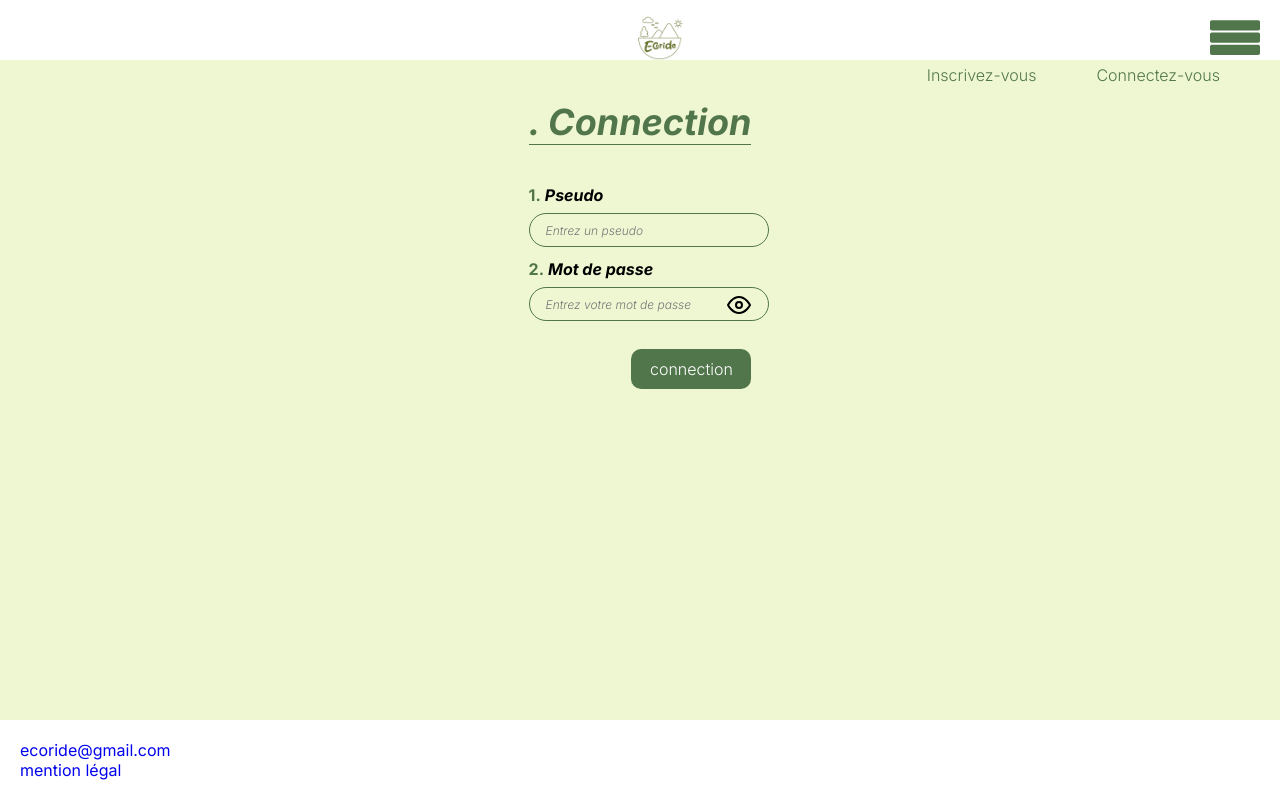
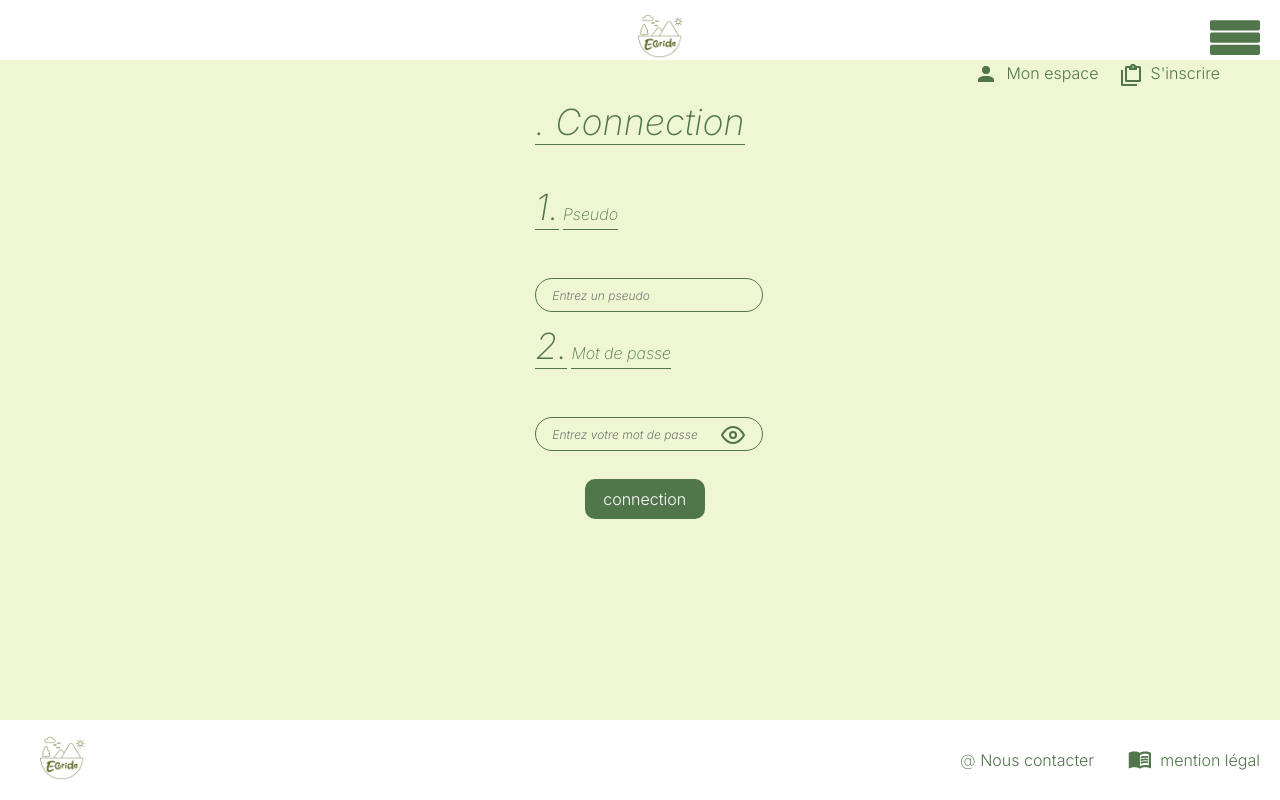
Before and after one commit to Minibrute90/ecoride, a PHP site: page /connection.php in a window 1280 px wide. Run offline with PHP 8.4, Linux system fonts and the light colour scheme.

Commit message:
refont 0804 home

```diff
--- a/connection.php
+++ b/connection.php
@@ -12,9 +12,9 @@
 </head>
 
 <body class="site">
-    <header>
+<header>
     <div class="first_rows">
-        <div class="logo">
+        <div class="logo_ban">
             <img src="img/logo_200px.png" alt="logo ecoride">
         </div>
         <nav class="navbar">
@@ -27,11 +27,14 @@
     <div class="second_rows">
             <nav class ="user">
                 <ul>
-                    <li><a href="inscription.php">Inscrivez-vous</Inscrivez-vous></a></li>
-                    <li><a href="connection.php">Connectez-vous</a></li>
+                    <img class="picto_nav" src="img/perso.png" alt="picto espace personnel">
+                        <li><a href="connection.php">Mon espace</Inscrivez-vous></a></li>
+                    <img class="picto_nav" src="img/inscription.png" alt="picto espace personnel">
+                    <li><a href="inscription.php">S'inscrire</a></li>
                 <ul>
+            <div class="menu_hamburger"><img src="img/bouton_burger.png" alt="menu hamburger"></div>
             </nav>
-            <div class="menu_hamburger"><img src="img/bouton_burger.png" alt="menu hamburger"></div>
+
     </div>
     </header>
 
@@ -64,11 +67,13 @@
     </section>
 
     <footer>
+        <div class="logo_ban">
+            <img src="img/logo_200px.png" alt="logo ecoride">
+        </div>
         <div class="bt_footer">
-            <div class="position_email">
-                <a class="email" href="#">ecoride@gmail.com</a>
-            </div>
-            <div class="position_mention">
+            <a class="email" href="#"><b>@</b> Nous contacter</a>
+            <div class="mention">
+                <img src="img/mention.png" alt="picto mentions légales">
                 <a class="mention" href="mention_legal.html" target="_blank">mention légal</a>
             </div>
         </div>
--- a/css/style.css
+++ b/css/style.css
@@ -1,13 +1,17 @@
-/*style global*/
+
+
+/*style global --------------------------------------------------------*/
 
 * {
     font-family: "Inter", sans-serif;
+    color: #51764B;
     font-size: 16px;
     list-style: none;
     text-decoration: none;
     flex-wrap:initial;
     margin:0;
     padding:0;
+    font-weight: 200;
 }
 
 body{
@@ -17,29 +21,11 @@ body{
 	min-height: 100vh;
 }
 
-input[type=text], input[type=password]{
-    padding-left:16px;
-    font-weight: 300;
-    font-style: italic;
-}
 
-input[type=date]{
-    padding-left:16px;
-    padding-right: 16px;
-    font-weight: 300;
-    font-style: italic;
-}
-
-p {
-    font-weight: 200;
-}
-
-.picto_nav{
-    margin-right: -32px;
-}
+/*--------------------------------------------------------------------*/
 
 
-/*style header*/
+/*style header -------------------------------------------------------*/
 
 header{
     display: flex;
@@ -64,11 +50,13 @@ header{
     align-items: center;
 }
 
-.logo img{
+.logo_ban img{
     width: 45px;
     margin-left: 40px;
     justify-content: center;
 }
+
+/*-------------------Navbar--------------------------------------------*/
 
 .navbar ul {
     margin-left: 200px;
@@ -105,77 +80,227 @@ nav.user li{
     margin-left: 40px;
 }
 
+.picto_nav{
+    margin-right: -32px;
+}
 
-/*style section_accueil*/
 
-section.presentation {
-    flex:1;
-    margin-top: 40px;
+/*--------------------------------------------------------------------*/
+
+
+/*style footer -------------------------------------------------------*/
+
+footer {
     display: flex;
     flex-direction: row;
-    justify-content: center;
+    justify-content:space-between;
+    align-items: center;
+    width: 100%;
+    height: 80px;
+    background-color:white;
 }
 
-article.presentation {
-    margin-right:40px;
-    margin-left:40px;
-    text-align: justify;
-    max-width: 500px;
+.bt_footer{
+    width: 300px;
+    display: flex;
+    margin-right: 40px;
+    justify-content: space-between;
+    flex-direction: row;
+    align-items: center;
 }
 
-.paragraphe {
-    margin-bottom: 20px;
+.mention{
+    margin-left: 8px;
+    display: flex;
+    flex-direction: row;
+    align-items: center;
 }
 
-.illustration_accueil {
-    display: flex;
-    flex-direction: column;
-    justify-content: center;
+
+/*--------------------------------------------------------------------*/
+
+
+/*style h ------------------------------------------------------------*/
+
+h1, h1.user_info, .message_inscprition, .pseudo{
+    color: #51764B;
+    margin-bottom: 40px;
+    font-size: 36px;
+    font-style: italic ;
+    border-bottom: 1px solid #51764B;
+}
+
+.h2_recherche-covoit{
+    margin-left: 4px;
+    font-weight: 300;
+    font-style: italic;
+}
+
+
+/*style font a -------------------------------------------------------*/
+
+.navbar a, nav.user a, .bt_footer a{
+    color: #51764B;
+    font-weight: 300;
+}
+
+.navbar a:hover, nav.user a:hover, .bt_footer a:hover{
+    border-bottom: 1px solid #51764B;
+}
+
+.navbar a.active {
+    font-weight: 800;
+    border-bottom: none;
+}
+
+.bouton_user a, .retour a{
+    color:white;
+}
+
+.bouton_user a:hover{
+    color:black;
+}
+
+
+/*--------------------------------------------------------------------*/
+
+
+/*style champs de saisie ---------------------------------------------*/
+
+input[type=text], input[type=password]{
+    padding-left:16px;
+    font-weight: 300;
+    font-style: italic;
+}
+
+input[type=date]{
+    padding-left:16px;
+    padding-right: 16px;
+    font-weight: 300;
+    font-style: italic;
+}
+
+.zone_input input {
+    margin-top: 8px;
+    width: 400px;
+    height: 32px;
+    background-color: #EFF7D2;
+    border: 1px solid #51764B;
     border-radius: 20px;
 }
 
-.illustration_accueil img{
-    border-radius: 20px;
-}
-
-.titre_recherche {
-    text-align: center;
-    margin-top: 20px;
+input.user{
+    margin-bottom: 12px;
 }
 
 
-.position_recherche{
-    margin-top:20px;
-    display: flex;
-    flex-direction: column;
-    justify-content: center;
+/*boutons ---------------------------------------------------------------------*/
+
+
+.bouton_recherche_covoit, .bouton_user{
+    margin-top:32px;
+    margin-right:40px;
+    display:flex;
+    flex-direction:row;
+    justify-content:flex-end;
 }
 
-.recherche form input{
-    height: 36px;
+.bouton_recherche_covoit [type=submit], .bouton_user [type="submit"], .retour li, .bouton_user li{
+    width: 120px;
+    height: 40px;
+    background-color: #51764B;
+    color:white;
+    font-weight: 300;
     border: none;
     border-radius: 10px;
-
 }
 
-
-.recherche form [type=submit]{
-    height: 36px;
-    margin-top: 12px;
-    background-color: #51764B;
-    color:white;
-    font-size: 12px;
-    border: none;
-    border-radius: 10px;
-    width:100%;
-}
-
-.recherche form [type=submit]:hover{
+.bouton_recherche_covoit [type=submit]:hover, .bouton_user [type="submit"]:hover, .retour li:hover, .bouton_user li:hover {
     background-color: #A8B47B;
     color: black;
 }
 
-/*style section accès covoiturages*/
+.bouton_user ul{
+    margin-top:80px;
+}
+
+
+/*-----------------------------------------------------------------------*/
+
+
+/*Animations -----------------------------------------------------------*/
+
+/*------------------------POUCE-----------------------------------------*/
+.anim_pouce{
+    display: flex;
+    flex-wrap: wrap;
+    flex-direction: column;
+    align-content: center;
+    margin-top:56px;
+    transform: rotate(-45deg);
+
+}
+.anim_pouce img {
+    width:150px;
+    animation: zoom-in-zoom-out 1.5s ease infinite;
+}
+
+@keyframes zoom-in-zoom-out {
+    0% {
+      scale: 100%;
+    }
+    50% {
+      scale: 150%;
+    }
+    100% {
+      scale: 100%;
+    }
+}
+
+/*-----------------------------------------------------------------------*/
+
+/*----------------------EYEPASSWORD--------------------------------------*/
+
+.zone_input .password-icon {
+    display: flex;
+    flex-direction: column;
+    align-items:last baseline;
+    margin-top: -40px;
+    margin-right: 12px;
+  }
+
+.zone_input .password-icon:hover {
+    cursor: pointer;
+    color: #ff4754;
+  }
+
+.zone_input .password-icon .feather-eye-off {
+    display: none;
+  }
+
+/*--------------------------------------------------------------------*/
+
+/*--------------------------------------------------------------------*/
+
+
+/*style section_index ------------------------------------------------*/
+
+section.index {
+    flex:1;
+}
+
+.logo_index{
+    margin-top: 80px;
+    margin-left: 40px;
+    height: 160px;
+    display: flex;
+}
+
+
+/*--------------------------------------------------------------------*/
+
+
+/*style section accès covoiturages -----------------------------------*/
 
 section.zone_accescovoit{
     flex:1;
@@ -202,63 +327,6 @@ article.zone_accescovoit{
     justify-content:space-between;
 }
 
-
-.zone_input input {
-    margin-top: 8px;
-    width: 400px;
-    height: 32px;
-    background-color: #EFF7D2;
-    border: 1px solid #51764B;
-    border-radius: 20px;
-}
-
-.zone_input input:focus{
-    border: #ff4754;
-
-}
-
-
-
-.zone_input .password-icon {
-    display: flex;
-    flex-direction: column;
-    align-items:last baseline;
-    margin-top: -40px;
-    margin-right: 12px;
-  }
-
-.zone_input  .password-icon:hover {
-    cursor: pointer;
-    color: #ff4754;
-  }
-
-.zone_input .password-icon .feather-eye-off {
-    display: none;
-  }
-
-.bouton_recherche_covoit{
-    margin-top:32px;
-    margin-right:40px;
-    display:flex;
-    flex-direction:row;
-    justify-content:flex-end;
-}
-
-.bouton_recherche_covoit [type=submit]{
-    width: 120px;
-    height: 40px;
-    background-color: #51764B;
-    color:white;
-    font-weight: 300;
-    border: none;
-    border-radius: 10px;
-}
-
-.bouton_recherche_covoit [type=submit]:hover{
-    background-color: #A8B47B;
-    color: black;
-}
-
 article.resultat_covoit{
     margin-top:80px;
     margin-left: 40px;
@@ -314,62 +367,6 @@ input.user{
 .condition p{
     font-size: 14px;
     font-style: italic;
-}
-
-.bouton_user{
-    margin-top:32px;
-    display:flex;
-    flex-direction:row;
-    justify-content:flex-end;
-}
-
-.bouton_user [type="submit"], .retour li {
-    display: flex;
-    flex-direction: column;
-    justify-content: center;
-    text-align: center;
-    width: 120px;
-    height: 40px;
-    background-color: #51764B;
-    color:white;
-    font-weight: 300;
-    border: none;
-    border-radius: 10px;
-}
-
-.bouton_user [type="submit"]:hover, .retour li:hover{
-    background-color: #A8B47B;
-    color: black;
-}
-
-.bouton_user ul{
-    margin-top:80px;
-}
-
-.bouton_user li{
-    display: flex;
-    flex-direction: column;
-    justify-content: center;
-    text-align: center;
-    width: 160px;
-    height: 40px;
-    background-color: #51764B;
-    font-weight: 300;
-    border-radius: 10px;
-}
-
-.bouton_user li:hover{
-    background-color: #A8B47B;
-    width: 160px;
-    height: 40px;
-}
-
-.bouton_user a, .retour a{
-    color:white;
-}
-
-.bouton_user a:hover{
-    color:black;
 }
 
 p.erreur{
```
Also changed, not shown: other parts of css/style.css (+11 -71 lines), accesaucovoiturages.php (+14 -9 lines), espace_utilisateur.php (+15 -10 lines), index.php (+16 -7 lines), inscription.php (+14 -9 lines), ok_inscription.php (+13 -8 lines), img/mention.png (added).
